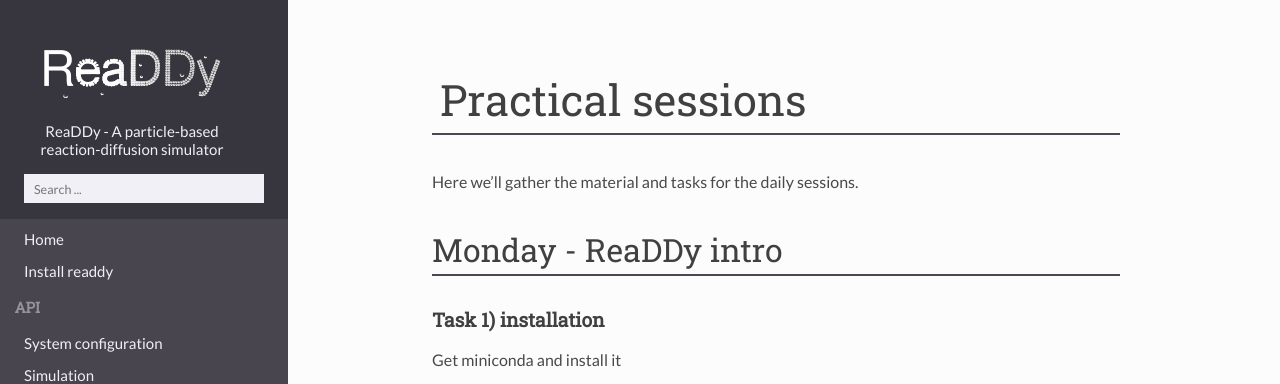
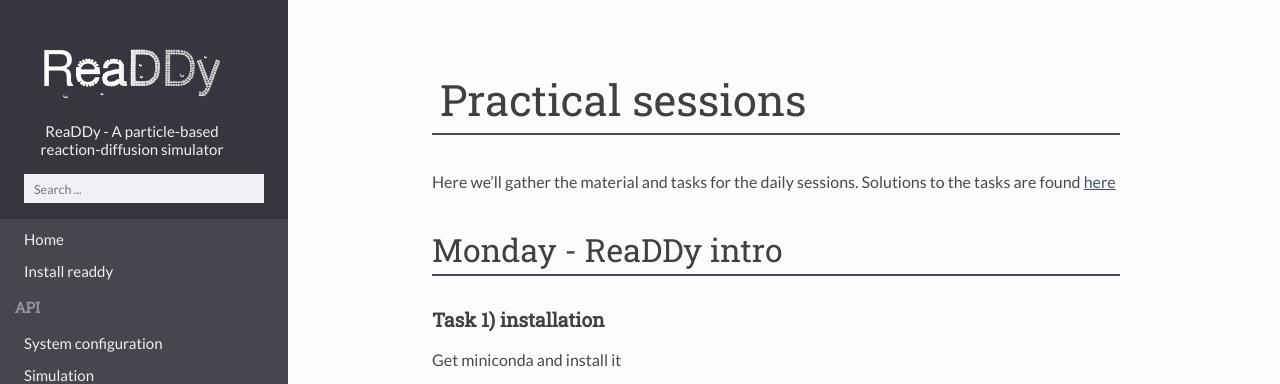
Before and after one commit to readdy/readdy_documentation, a Jekyll site: the page built from readdy_documentation/workshop_2018_sessions.md, in a window 1280 px wide. Shown: the top 384 px of the page. Built offline with Jekyll 4.4.1, drawn with Linux system fonts in a browser that asks for light colours; formulas are drawn with MathJax 3.

Commit message:
solution link

```diff
--- a/readdy_documentation/workshop_2018_sessions.md
+++ b/readdy_documentation/workshop_2018_sessions.md
@@ -4,6 +4,7 @@ title: Practical sessions
 ---
 
 Here we'll gather the material and tasks for the daily sessions.
+Solutions to the tasks are found [here](https://github.com/chrisfroe/readdy-workshop-2018-session-notebooks)
 
 {% assign sorted_sessions = site.sessions_2018 | sort: 'position' %}
 {% for entry in sorted_sessions %}
```
Also changed, not shown: readdy_documentation/_sessions_2018/monday.md (+0 -4 lines).
